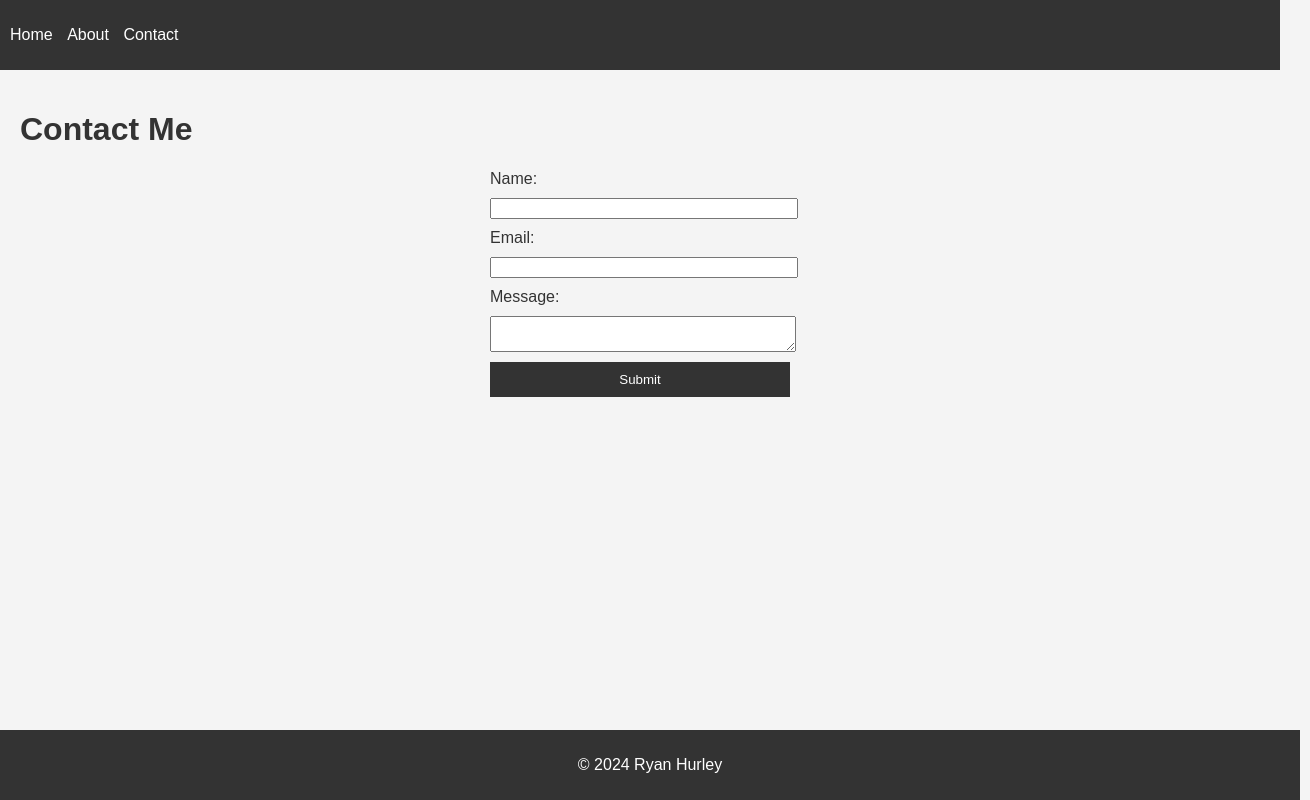
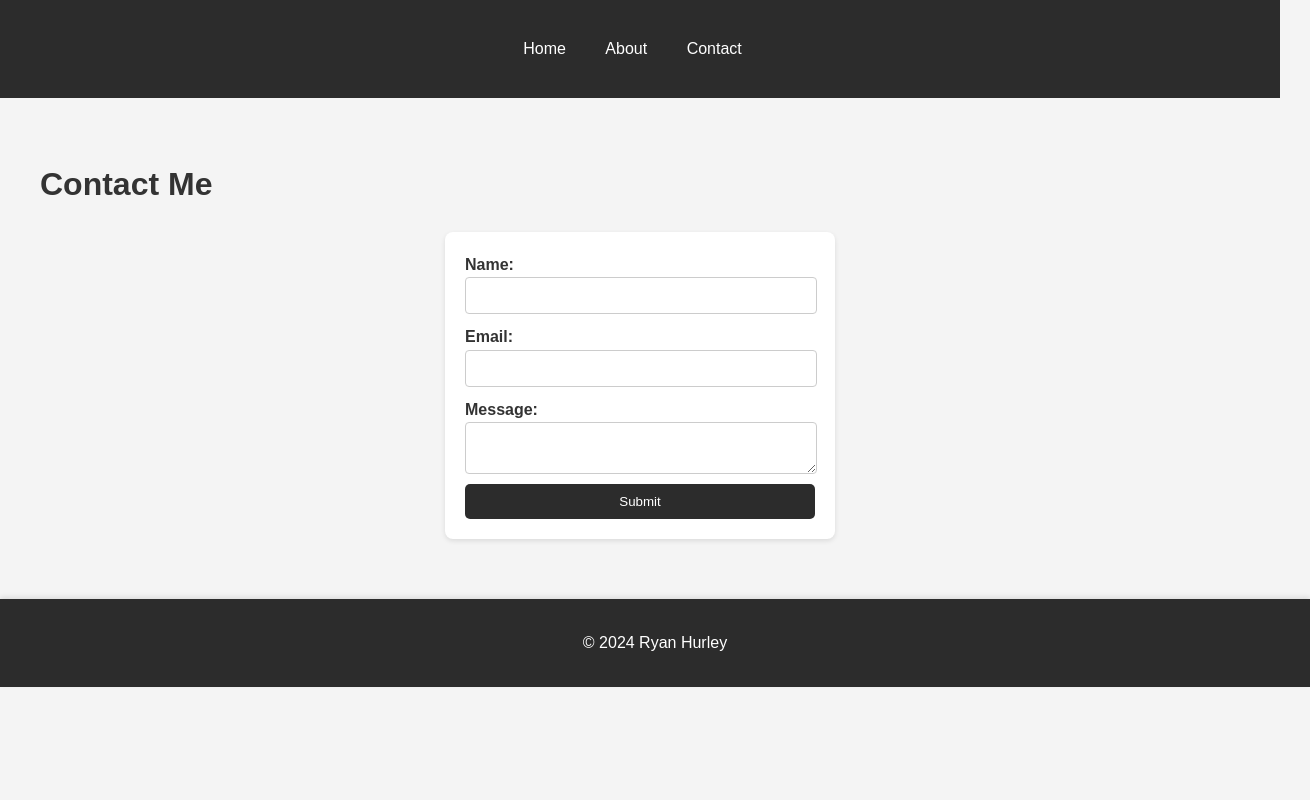
Before and after one commit to Gameplayer25/Project1, a plain HTML site: page contact.html in a window 1280 px wide. Shown: the whole page, 1310 px wide, since content can reach past the window. Drawn offline with Linux system fonts and the light colour scheme.

Commit message:
Update style.css

```diff
--- a/style.css
+++ b/style.css
@@ -1,15 +1,16 @@
-/* Global Styles */
 body {
-    font-family: Arial, sans-serif;
+    font-family: 'Arial', sans-serif;
     margin: 0;
     padding: 0;
     background-color: #f4f4f4;
     color: #333;
+    line-height: 1.6;
 }
 
 header {
-    background-color: #333;
-    padding: 10px;
+    background-color: #2c2c2c;
+    padding: 20px;
+    text-align: center;
 }
 
 nav ul {
@@ -19,60 +20,83 @@ nav ul {
 
 nav ul li {
     display: inline;
-    margin-right: 10px;
+    margin-right: 15px;
 }
 
 nav ul li a {
-    color: white;
+    color: #fff;
     text-decoration: none;
+    padding: 5px 10px;
+    transition: background-color 0.3s, color 0.3s;
 }
 
 nav ul li a:hover {
-    text-decoration: underline;
+    background-color: #555;
+    color: #f4f4f4;
+    border-radius: 5px;
 }
 
 main {
-    padding: 20px;
+    padding: 40px;
 }
 
 .profile-pic {
     float: left;
     margin-right: 20px;
-    border-radius: 0%;
-    width: 500px;
-    height: auto;
+    border-radius: 50%;
+    width: 150px;
+    height: 150px;
     object-fit: cover;
 }
 
 form {
     margin: 20px auto;
-    width: 300px;
+    width: 350px;
+    background-color: #fff;
+    padding: 20px;
+    border-radius: 8px;
+    box-shadow: 0 2px 5px rgba(0, 0, 0, 0.1);
 }
 
-label, input, textarea {
+label {
+    font-weight: bold;
+}
+
+input, textarea {
     display: block;
-    width: 100%;
+    width: calc(100% - 20px);
     margin-bottom: 10px;
+    padding: 10px;
+    border: 1px solid #ccc;
+    border-radius: 4px;
+}
+
+input:focus, textarea:focus {
+    border-color: #333;
+    outline: none;
 }
 
 button {
     width: 100%;
     padding: 10px;
-    background-color: #333;
+    background-color: #2c2c2c;
     color: white;
     border: none;
+    border-radius: 5px;
+    cursor: pointer;
 }
 
 button:hover {
-    background-color: #555;
+    background-color: #444;
 }
 
 footer {
-    background-color: #333;
+    background-color: #2c2c2c;
     color: white;
     text-align: center;
-    padding: 10px;
-    position: fixed;
+    padding: 15px;
+    position: relative;
+    width: 100%;
     bottom: 0;
-    width: 100%;
+    box-shadow: 0 -2px 5px rgba(0, 0, 0, 0.1);
 }
```
